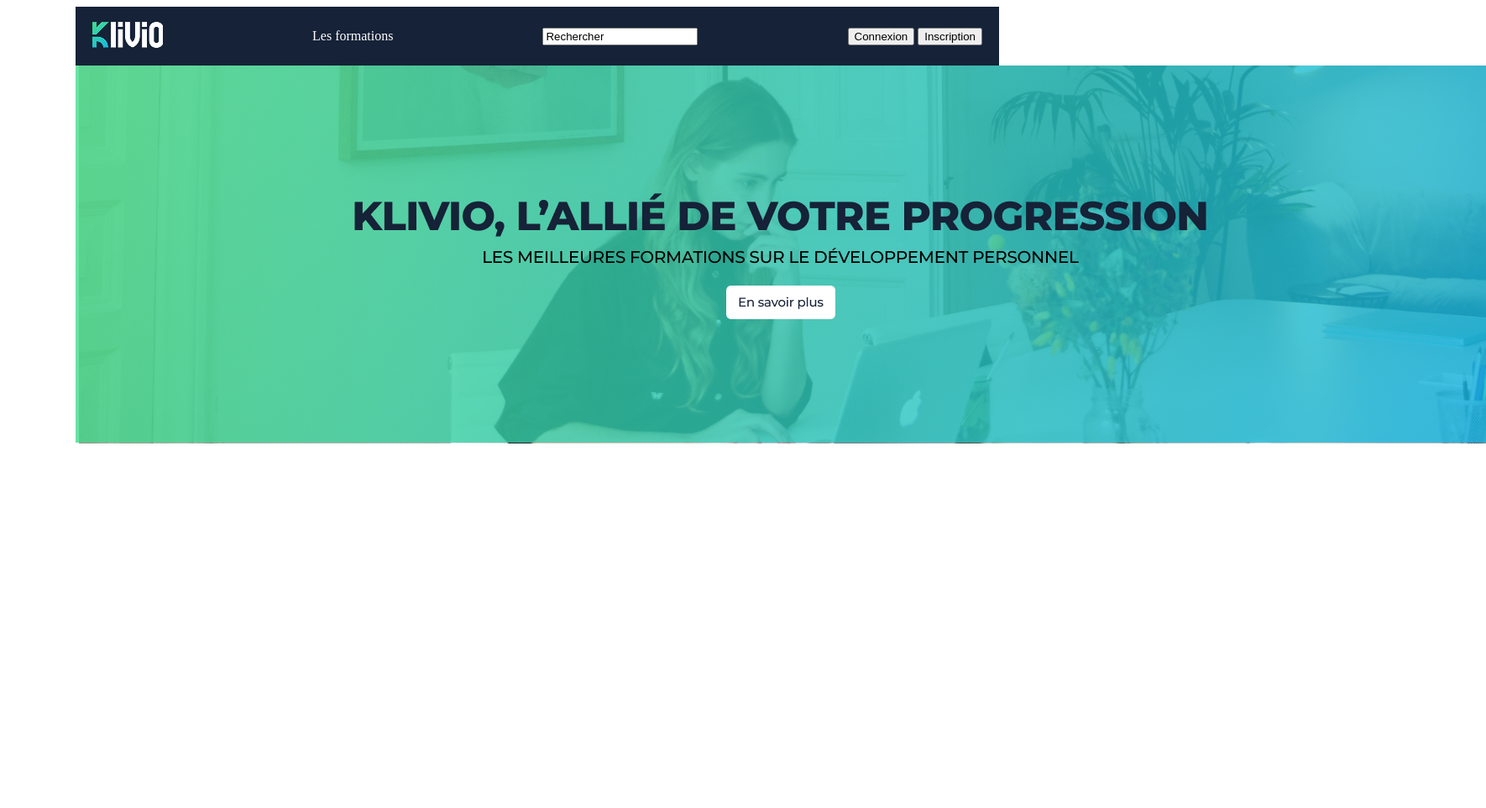
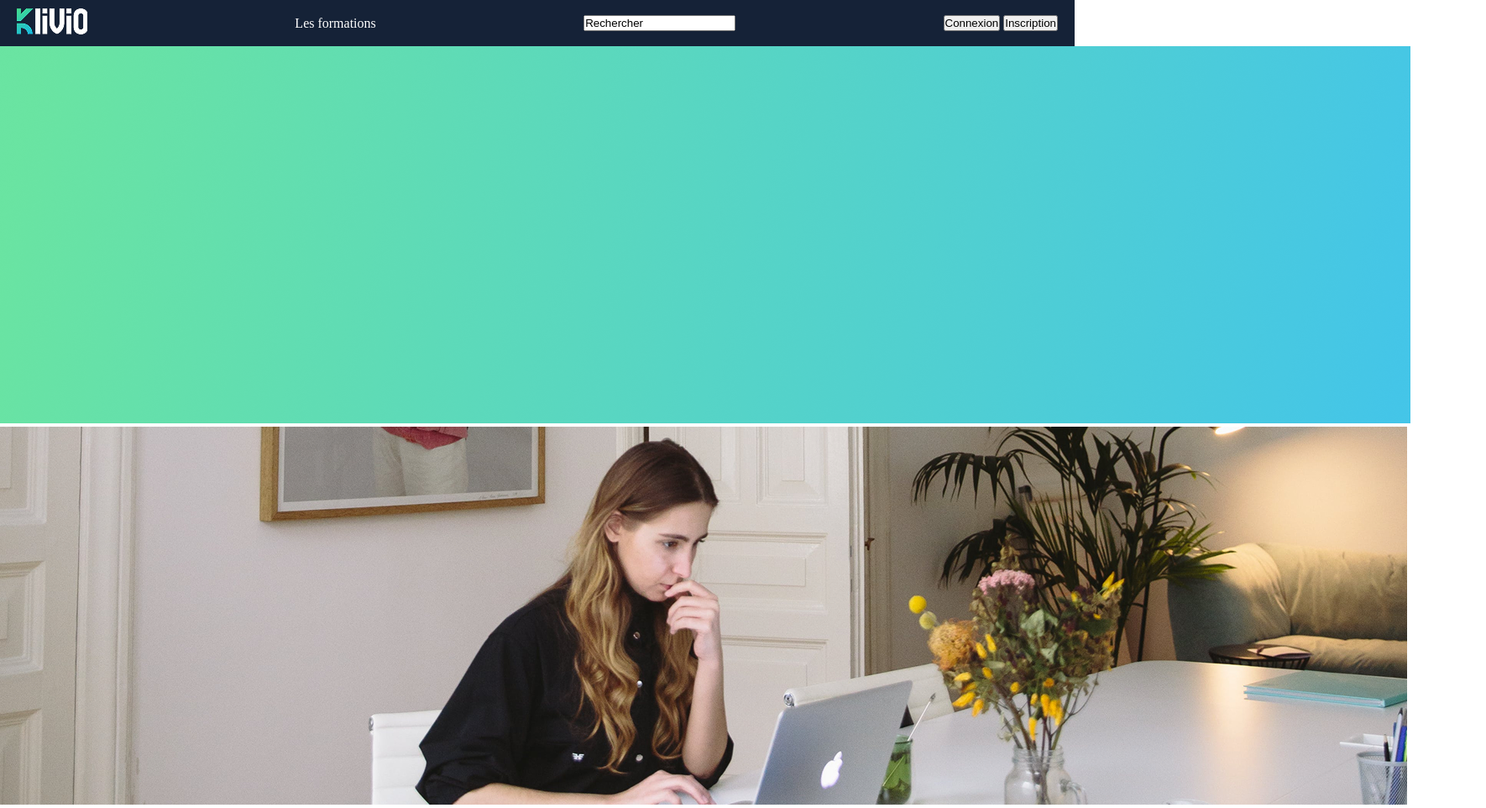
Before and after one commit to hmrzak/site-statique, a plain HTML site: page index.html in a window 1280 px wide. Shown: the whole page at 84% size, 1770 px wide, since content can reach past the window. Before the commit the page ends 800 px from the top, so only its background shows below. Drawn offline with Linux system fonts and the light colour scheme.

Commit message:
Mise à jour du site

```diff
--- a/file.css
+++ b/file.css
@@ -1,5 +1,9 @@
 
-
+*{
+  margin: 0;
+  padding: 0;
+  box-sizing: border-box;
+}
 
 .site-header {
   display: flex;
@@ -7,13 +11,19 @@
   align-items: center;
   padding: 10px 20px;
   background-color: #152237;
+  max-width: 100%;
 }
 .form {
   color: white;
 }
 .site-header,
 .zone1 {
-  max-width: 1100px;
+  max-width: 100%;
   margin: 0 auto;
   box-sizing: border-box;
 }
+.zone1 img {
+  width: 100%;
+  height: auto;
+  letter-spacing: -1.5px;
+}
--- a/index.html
+++ b/index.html
@@ -11,9 +11,8 @@
    <header class="site-header">
 
     <div>
-     <img src="/site-statique/assets/logo.png" alt="Logo">
+     <img src="/assets/logo.png" alt="Logo">
     </div>
-
     <div class="form">
         <p>Les formations</p>
     </div>
@@ -28,6 +27,7 @@
     <button class="button" id="button">Inscription</button>
   </div>
 </header>
-<div class="zone1" id="zone1"><img src="/site-statique/assets/bannière.png" alt="Image"></div>
+<div class="image1"id="img1" ><img name="image" src="assets/rectable bleu.png" alt="image"></div>
+<div class="image2"id="img2"><img name="image" src="assets/fond.png" alt="image"></div>
 </body>
 </html>
```
Also changed, not shown: assets/fond.png (added), assets/rectable bleu.png (added), 2 other files.
